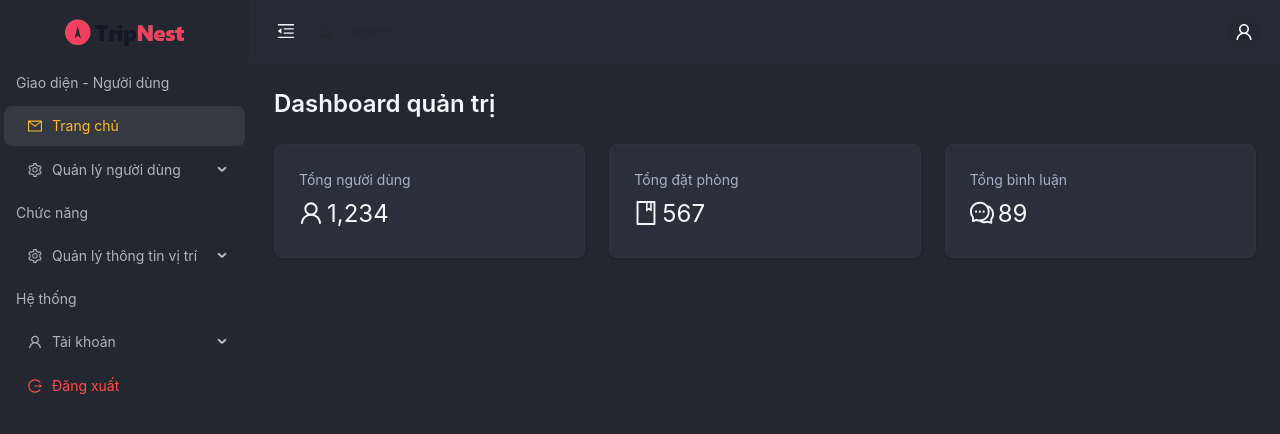
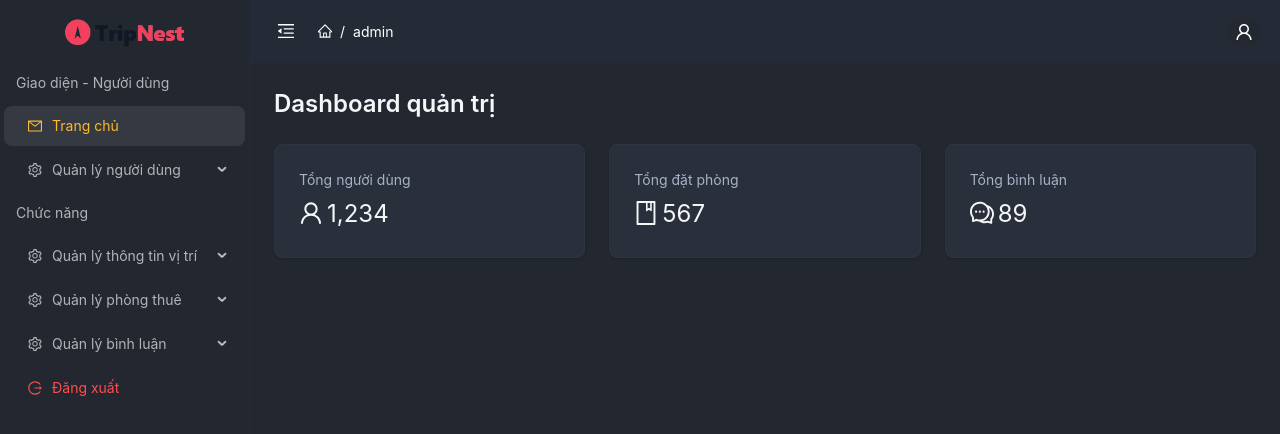
Before and after one commit to PAH911/Airbnb_Capstone, a React (Vite) app: page /admin in a window 1280 px wide. Shown: the top 434 px of the page. Built offline with nearby package versions, Linux system fonts and the light colour scheme; sample sign-in values are in the browser's storage.

Commit message:
adding function LocationPage

```diff
--- a/src/components/AdminSideBar.jsx
+++ b/src/components/AdminSideBar.jsx
@@ -43,16 +43,17 @@ export default function AdminSidebar({ collapsed, setCollapsed }) {
       icon: <SettingOutlined />,
       children: [{ key: "/admin/location", label: "Danh sách vị trí" }],
     },
-    !collapsed ? { label: "Hệ thống", type: "group" } : { type: "divider" },
     {
       key: "sub3",
-      label: "Tài khoản",
-      icon: <UserOutlined />,
-      children: [
-        { key: "/admin/your-course", label: "Khoá học đã tạo" },
-        { key: "/admin/profile", label: "Thông tin cá nhân" },
-        { key: "/admin/password", label: "Cập nhật mật khẩu" },
-      ],
+      label: "Quản lý phòng thuê",
+      icon: <SettingOutlined />,
+      children: [{ key: "/admin/rooms", label: "Danh sách phòng thuê" }],
+    },
+    {
+      key: "sub4",
+      label: "Quản lý bình luận",
+      icon: <SettingOutlined />,
+      children: [{ key: "/admin/comments", label: "Danh sách bình luận" }],
     },
     {
       key: "logout",
--- a/src/components/CustomHeader.jsx
+++ b/src/components/CustomHeader.jsx
@@ -40,14 +40,25 @@ import {
 
   const generateBreadcrumbs = () => {
     const pathArray = location.pathname.split("/").filter((x) => x);
-      const breadcrumbs = [{ title: <HomeOutlined />, href: "/admin" }];
+    const breadcrumbs = [
+      {
+        title: <HomeOutlined style={{ color: "white" }} />,
+        href: "/admin",
+      },
+    ];
     pathArray.forEach((path, index) => {
       const href = `/${pathArray.slice(0, index + 1).join("/")}`;
       const breadcrumbTitle = {
         dashboard: "Trang chủ",
+        users: "Quản lý người dùng",
+        location: "Quản lý vị trí",
       };
       breadcrumbs.push({
-          title: <span>{breadcrumbTitle[path] || path}</span>,
+        title: (
+          <span style={{ color: "white" }}>
+            {breadcrumbTitle[path] || path}
+          </span>
+        ),
         href,
       });
     });
@@ -63,9 +74,15 @@ import {
       label: (
         <div className="w-44">
           <Space direction="horizontal" size="small">
-              <Avatar size={50} src={avatarSrc} icon={!avatarSrc ? <UserOutlined /> : undefined} />
+            <Avatar
+              size={50}
+              src={avatarSrc}
+              icon={!avatarSrc ? <UserOutlined /> : undefined}
+            />
             <div className="flex flex-col">
-                <Text strong>{user?.full_name || user?.name || "Người dùng"}</Text>
+              <Text strong>
+                {user?.full_name || user?.name || "Người dùng"}
+              </Text>
               <Text type="secondary">{user?.role || "Vai trò"}</Text>
             </div>
           </Space>
@@ -123,16 +140,36 @@ import {
           type="text"
           icon={collapsed ? <MenuUnfoldOutlined /> : <MenuFoldOutlined />}
           onClick={() => setCollapsed(!collapsed)}
-            style={{ fontSize: 18, color: "#F4F6F8" }}
+          style={{ fontSize: 18, color: "white" }}
         />
         <Breadcrumb
           items={breadcrumbItems}
-            style={{ color: "#F4F6F8" }}
+          style={{
+            color: "white",
+          }}
+          separator={<span style={{ color: "white" }}>/</span>}
+          className="custom-breadcrumb"
         />
       </div>
-        <Dropdown menu={{ items: userMenuItems }} trigger={["click"]} placement="bottomRight" arrow>
-          <div style={{ display: "flex", alignItems: "center", gap: "12px", cursor: "pointer" }}>
-            <Avatar size="default" src={avatarSrc} icon={!avatarSrc ? <UserOutlined /> : undefined} />
+      <Dropdown
+        menu={{ items: userMenuItems }}
+        trigger={["click"]}
+        placement="bottomRight"
+        arrow
+      >
+        <div
+          style={{
+            display: "flex",
+            alignItems: "center",
+            gap: "12px",
+            cursor: "pointer",
+          }}
+        >
+          <Avatar
+            size="default"
+            src={avatarSrc}
+            icon={!avatarSrc ? <UserOutlined /> : undefined}
+          />
         </div>
       </Dropdown>
     </Header>
--- a/src/index.css
+++ b/src/index.css
@@ -1,6 +1,17 @@
 @tailwind base;
 @tailwind components;
 @tailwind utilities;
+
+/* Custom Breadcrumb styles */
+.custom-breadcrumb .ant-breadcrumb-link,
+.custom-breadcrumb .ant-breadcrumb-separator,
+.custom-breadcrumb .ant-breadcrumb span {
+  color: white !important;
+}
+
+.custom-breadcrumb .ant-breadcrumb-link:hover {
+  color: #ffb92c !important;
+}
 
 /* Custom scrollbar styles */
 .scrollbar-hide {
--- a/src/pages/client-admin/LocationManager/LocationManager.jsx
+++ b/src/pages/client-admin/LocationManager/LocationManager.jsx
@@ -27,7 +27,7 @@ export default function LocationManager() {
     const token = localStorage.getItem("accessToken");
     if (token) {
       try {
-        const payload = JSON.parse(atob(token.split('.')[1]));
+        const payload = JSON.parse(atob(token.split(".")[1]));
         const currentTime = Math.floor(Date.now() / 1000);
         const isExpired = payload.exp < currentTime;
         console.log("Token expiry:", new Date(payload.exp * 1000));
--- a/src/pages/client-admin/LocationManager/locationSlice.js
+++ b/src/pages/client-admin/LocationManager/locationSlice.js
@@ -9,7 +9,9 @@ export const fetchLocations = createAsyncThunk(
       const res = await axiosInstance.get("/vi-tri");
       return res.data.content;
     } catch (err) {
-      return rejectWithValue(err.response?.data?.message || "Không tải được danh sách vị trí");
+      return rejectWithValue(
+        err.response?.data?.message || "Không tải được danh sách vị trí"
+      );
     }
   }
 );
@@ -22,15 +24,20 @@ export async function uploadLocationImage(maViTri, file) {
 
     // Lấy token từ localStorage
     const token = localStorage.getItem("accessToken") || "";
-    const tokenCybersoft = "eyJhbGciOiJIUzI1NiIsInR5cCI6IkpXVCJ9.eyJ0ZW5Mb3AiOiJCb290Y2FtcCA3OSIsIkhldEhhblN0cmluZyI6IjA1LzA5LzIwMjUiLCJIZXRIYW5UaW1lIjoiMTc1NzAzMDQwMDAwMCIsIm5iZiI6MTcyOTcyODAwMCwiZXhwIjoxNzU3MjAzMjAwfQ.8L6s48bhKNlI81VIJQ7GZJzwrZ2qGOzRK9OtGlTQ0VU";
+    const tokenCybersoft =
+      "eyJhbGciOiJIUzI1NiIsInR5cCI6IkpXVCJ9.eyJ0ZW5Mb3AiOiJCb290Y2FtcCA3OSIsIkhldEhhblN0cmluZyI6IjA1LzA5LzIwMjUiLCJIZXRIYW5UaW1lIjoiMTc1NzAzMDQwMDAwMCIsIm5iZiI6MTcyOTcyODAwMCwiZXhwIjoxNzU3MjAzMjAwfQ.8L6s48bhKNlI81VIJQ7GZJzwrZ2qGOzRK9OtGlTQ0VU";
 
-    const res = await axiosInstance.post(`/vi-tri/upload-hinh-vitri?maViTri=${maViTri}`, formData, {
-      headers: {
-        "Content-Type": "multipart/form-data",
-        tokenCybersoft: tokenCybersoft,
-        token: token,
+    const res = await axiosInstance.post(
+      `/vi-tri/upload-hinh-vitri?maViTri=${maViTri}`,
+      formData,
+      {
+        headers: {
+          "Content-Type": "multipart/form-data",
+          tokenCybersoft: tokenCybersoft,
+          token: token,
+        },
       }
-    });
+    );
 
     return res.data.content;
   } catch (error) {
@@ -38,7 +45,6 @@ export async function uploadLocationImage(maViTri, file) {
     throw error;
   }
 }
-
 
 // Thêm vị trí mới
 export const addLocation = createAsyncThunk(
@@ -60,7 +66,9 @@ export const addLocation = createAsyncThunk(
       // Trả về vị trí mới
       return newLocation;
     } catch (err) {
-      return rejectWithValue(err.response?.data?.message || "Thêm vị trí thất bại");
+      return rejectWithValue(
+        err.response?.data?.message || "Thêm vị trí thất bại"
+      );
     }
   }
 );
```
Also changed, not shown: src/pages/client-admin/LocationManager/LocationEditModal.jsx (added), src/services/api.js (line endings or trailing spaces). Lines whose indentation alone changed are shown as unchanged.
